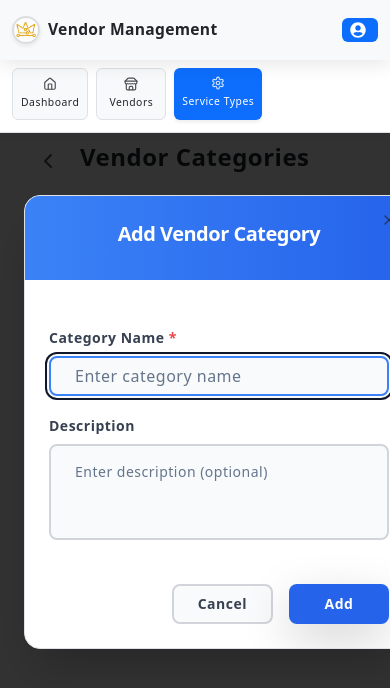
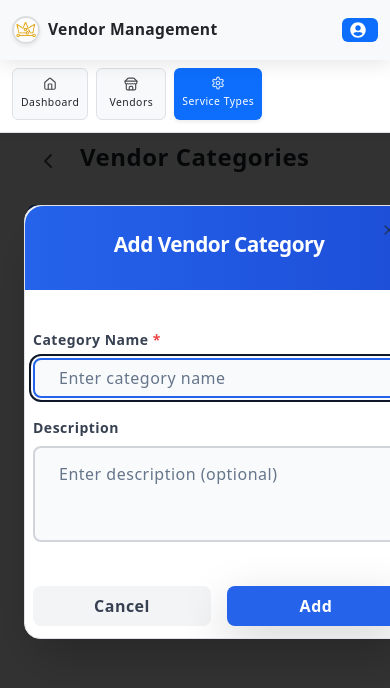
Before and after one commit to saketh1607/aurumi-vendor, a React (Vite) app: page /vendor-categories in a window 390 px wide. Both pictures are taken after a click on the button "Add Category". Shown: the top 688 px of the page. Built offline with nearby package versions, Linux system fonts and the light colour scheme.

Commit message:
Enhance vendor category dialog styling with responsive CSS and classes
Co-authored-by: pvtsk01 <pvtsk01@gmail.com>

```diff
--- a/src/StyleSheet/theme1.css
+++ b/src/StyleSheet/theme1.css
@@ -289,3 +289,100 @@ body {
   background-color: #007bff;
   border-radius: 2px;
 }
+
+/* Responsive Vendor Category Dialog Styles */
+.vendor-category-dialog .DialogContent {
+  max-width: 95vw;
+  width: 100%;
+  border-radius: 18px;
+  box-shadow: 0 8px 32px rgba(0,0,0,0.18);
+  padding: 0;
+  background: #fff;
+}
+
+.vendor-category-dialog .DialogHeader {
+  background: linear-gradient(90deg, #2563eb 0%, #1d4ed8 100%);
+  padding: 20px 28px 16px 28px;
+  border-radius: 18px 18px 0 0;
+}
+
+.vendor-category-dialog .DialogTitle {
+  color: #fff;
+  font-size: 1.3rem;
+  font-weight: 700;
+}
+
+.vendor-category-dialog .DialogForm {
+  padding: 28px 24px 20px 24px;
+}
+
+.vendor-category-dialog label {
+  font-weight: 600;
+  margin-bottom: 6px;
+  display: block;
+  color: #374151;
+}
+
+.vendor-category-dialog input,
+.vendor-category-dialog textarea {
+  width: 100%;
+  padding: 12px 14px;
+  border: 1.5px solid #d1d5db;
+  border-radius: 8px;
+  margin-bottom: 16px;
+  font-size: 1rem;
+  background: #f9fafb;
+  transition: border 0.2s;
+}
+
+.vendor-category-dialog input:focus,
+.vendor-category-dialog textarea:focus {
+  border-color: #2563eb;
+  outline: none;
+}
+
+.vendor-category-dialog .DialogActions {
+  display: flex;
+  gap: 12px;
+  margin-top: 8px;
+  justify-content: flex-end;
+}
+
+.vendor-category-dialog .DialogActions button {
+  min-width: 100px;
+  padding: 10px 0;
+  border-radius: 8px;
+  font-size: 1rem;
+  border: none;
+  cursor: pointer;
+}
+
+.vendor-category-dialog .DialogActions .cancel-btn {
+  background: #f3f4f6;
+  color: #374151;
+}
+
+.vendor-category-dialog .DialogActions .update-btn {
+  background: #2563eb;
+  color: #fff;
+}
+
+@media (max-width: 600px) {
+  .vendor-category-dialog .DialogContent {
+    max-width: 98vw;
+    padding: 0;
+  }
+  .vendor-category-dialog .DialogHeader {
+    padding: 14px 12px 10px 12px;
+  }
+  .vendor-category-dialog .DialogForm {
+    padding: 16px 8px 12px 8px;
+  }
+  .vendor-category-dialog .DialogActions {
+    flex-direction: column;
+    gap: 8px;
+  }
+  .vendor-category-dialog .DialogActions button {
+    width: 100%;
+  }
+}
--- a/src/pages/VendorCategories.tsx
+++ b/src/pages/VendorCategories.tsx
@@ -220,16 +220,16 @@ const VendorCategories: React.FC = () => {
 
       {/* Add/Edit Category Dialog - Improved Styling */}
     <Dialog open={isDialogOpen} onOpenChange={handleDialogClose}>
-  <DialogContent className="sm:max-w-md w-full mx-4 bg-white border border-gray-200 shadow-2xl rounded-2xl p-0 overflow-hidden">
-    <div className="bg-gradient-to-r from-blue-500 to-blue-600 px-6 py-4">
+  <DialogContent className="vendor-category-dialog DialogContent sm:max-w-md w-full mx-4 bg-white border border-gray-200 shadow-2xl rounded-2xl p-0 overflow-hidden">
+    <div className="DialogHeader bg-gradient-to-r from-blue-500 to-blue-600 px-6 py-4">
       <DialogHeader>
-        <DialogTitle className="text-xl font-bold text-white">
+        <DialogTitle className="DialogTitle text-xl font-bold text-white">
           {isEditMode ? 'Edit Vendor Category' : 'Add Vendor Category'}
         </DialogTitle>
       </DialogHeader>
     </div>
 
-    <div className="p-6">
+    <div className="DialogForm p-6">
       <form onSubmit={handleAddOrUpdateCategory} className="space-y-5" noValidate>
         <div className="space-y-2">
           <label htmlFor="CategoryName" className="block text-sm font-semibold text-gray-700">
@@ -273,18 +273,18 @@ const VendorCategories: React.FC = () => {
         </div>
 
         {/* Fixed button container with proper flexbox */}
-        <div className="flex flex-row items-center justify-end gap-3 pt-4">
+        <div className="DialogActions flex flex-row items-center justify-end gap-3 pt-4">
           <Button
             type="button"
             variant="outline"
             onClick={handleDialogClose}
-            className="min-w-[100px] px-6 py-3 border-2 border-gray-300 text-gray-700 font-semibold rounded-lg hover:bg-gray-50 hover:border-gray-400 transition-all duration-200"
+            className="cancel-btn min-w-[100px] px-6 py-3 border-2 border-gray-300 text-gray-700 font-semibold rounded-lg hover:bg-gray-50 hover:border-gray-400 transition-all duration-200"
           >
             Cancel
           </Button>
           <Button
             type="submit"
-            className="min-w-[100px] px-6 py-3 bg-blue-600 hover:bg-blue-700 text-white font-semibold rounded-lg transition-all duration-200 shadow-lg hover:shadow-xl"
+            className="update-btn min-w-[100px] px-6 py-3 bg-blue-600 hover:bg-blue-700 text-white font-semibold rounded-lg transition-all duration-200 shadow-lg hover:shadow-xl"
           >
             {isEditMode ? 'Update' : 'Add'}
           </Button>
```
